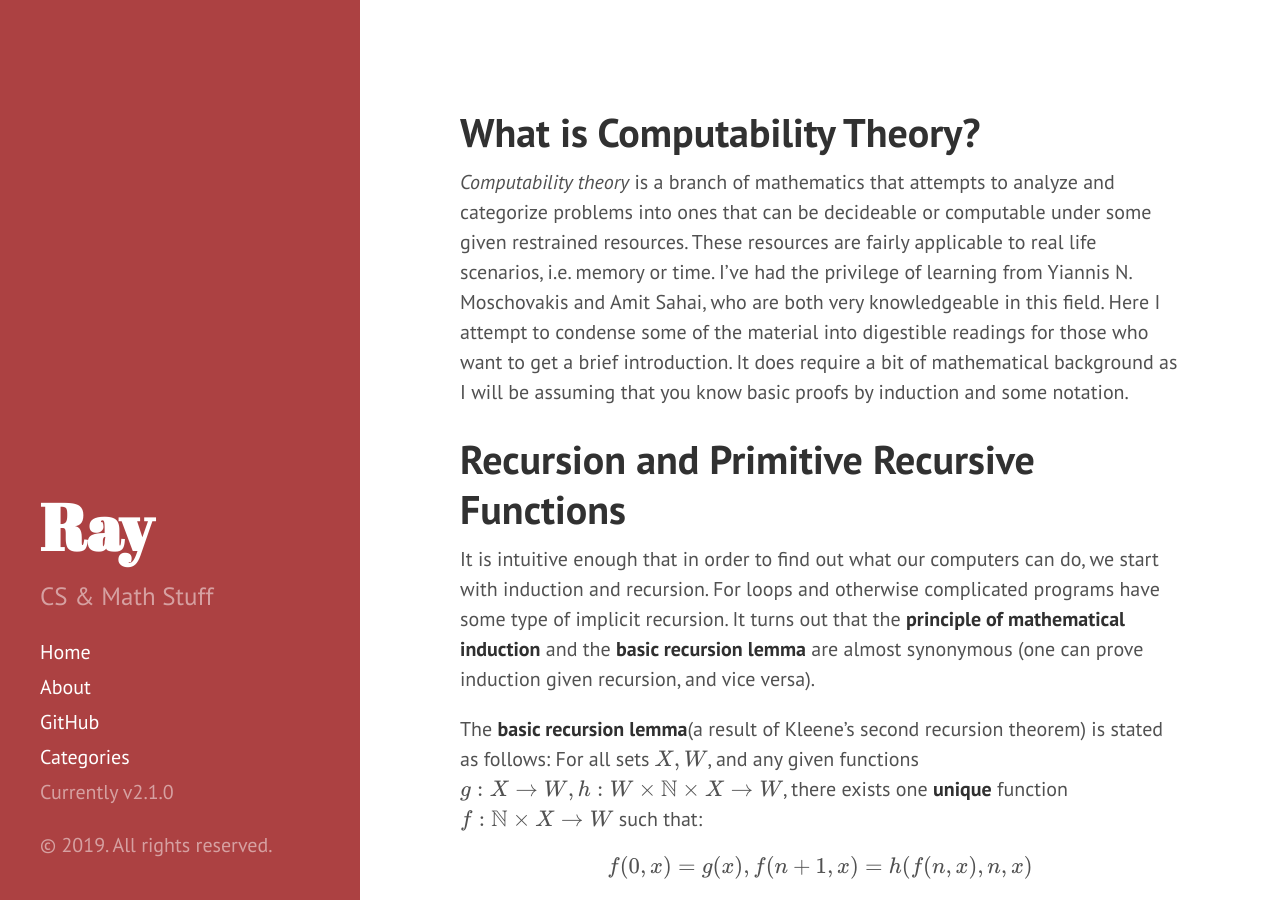
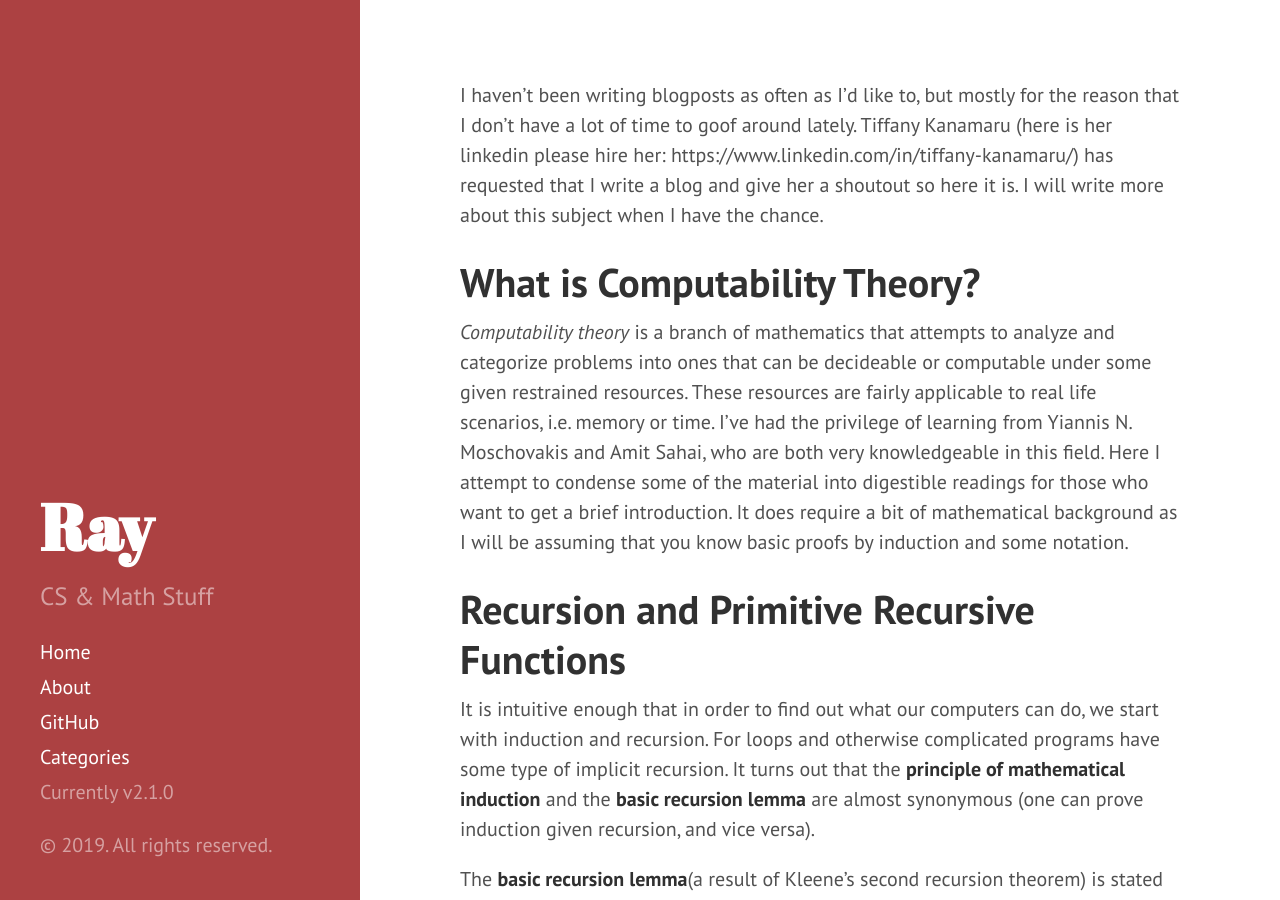
Before and after one commit to OneRaynyDay/oneraynyday.github.io, a Jekyll site: the page built from _posts/2019-02-03-Computability-Theory-Introduction.md, in a window 1280 px wide and 900 px high. Built offline with Jekyll 4.4.1, drawn with Linux system fonts in a browser that asks for light colours; formulas are drawn with MathJax 3.

Commit message:
Updating files

```diff
--- a/_posts/2019-02-03-Computability-Theory-Introduction.md
+++ b/_posts/2019-02-03-Computability-Theory-Introduction.md
@@ -2,10 +2,12 @@
 published: true
 title: Computability Theory - Introduction
 use_math: true
-category: Math
+category: math
 layout: default
 
 ---
+
+I haven't been writing blogposts as often as I'd like to, but mostly for the reason that I don't have a lot of time to goof around lately. Tiffany Kanamaru (here is her linkedin please hire her: https://www.linkedin.com/in/tiffany-kanamaru/) has requested that I write a blog and give her a shoutout so here it is. I will write more about this subject when I have the chance.
 
 # What is Computability Theory?
 
```
